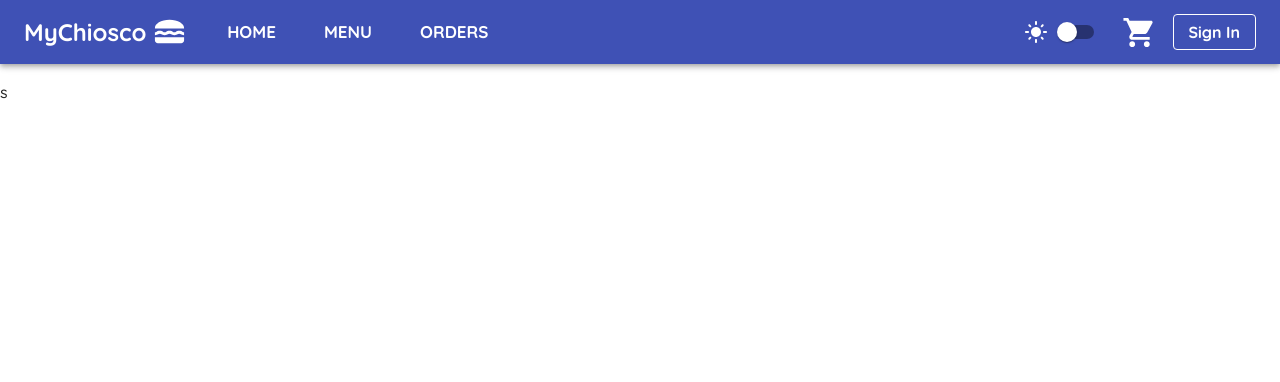
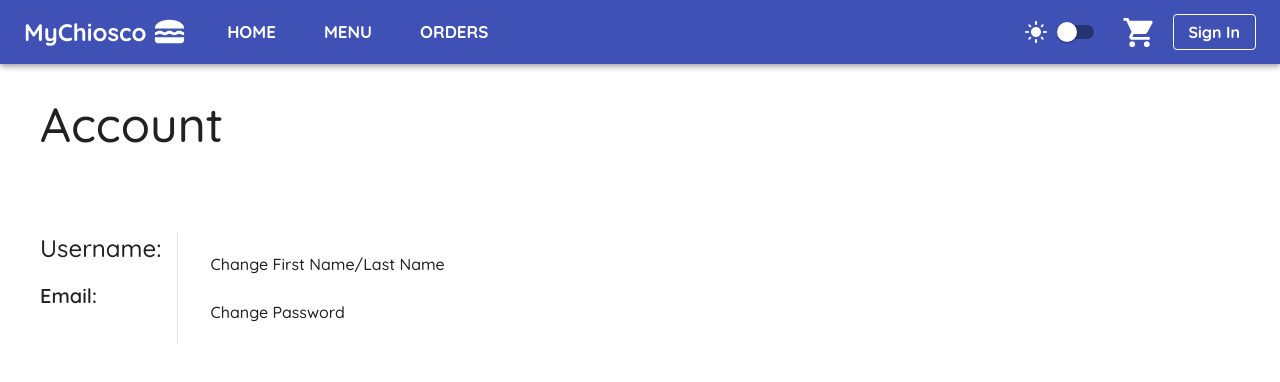
Before and after one commit to Usnebd/GameShelf, a React (Vite) app: page /account in a window 1280 px wide. Shown: the top 382 px of the page. Built offline with nearby package versions, Linux system fonts and the light colour scheme; no server answers; the database is empty.

Commit message:
added Account page

```diff
--- a/src/components/Account.tsx
+++ b/src/components/Account.tsx
@@ -1,5 +1,200 @@
+import { useContext, useState } from "react";
+import {
+  Box,
+  Divider,
+  List,
+  ListItemButton,
+  ListItemText,
+  Stack,
+  Typography,
+  useMediaQuery,
+  useTheme,
+  TextField,
+  Button,
+} from "@mui/material";
+import { UserContext } from "../App";
+import { updatePassword, updateProfile } from "firebase/auth";
+import { auth } from "./firebase";
+import { useSnackbar } from "notistack";
+
 function Account() {
-  return <div>s</div>;
+  const theme = useTheme();
+  const isSmScreen = useMediaQuery(theme.breakpoints.up("sm"));
+  const isMdScreen = useMediaQuery(theme.breakpoints.up("md"));
+  const { enqueueSnackbar } = useSnackbar();
+  const { user } = useContext(UserContext);
+  const [changeName, setChangeName] = useState(false);
+  const [changePassword, setChangePassword] = useState(false);
+  const [newFirstName, setNewFirstName] = useState("");
+  const [newLastName, setNewLastName] = useState("");
+  const [newPassword, setNewPassword] = useState("");
+  const [firstNameError, setFirstNameError] = useState(false);
+  const [lastNameError, setLastNameError] = useState(false);
+  const [passwordError, setPasswordError] = useState(false);
+  const [modifiedProfile, setModifiedProfile] = useState("");
+
+  const handleSaveChanges = () => {
+    if (auth.currentUser) {
+      if (changePassword) {
+        if (newPassword.length >= 6) {
+          setPasswordError(false);
+          updatePassword(auth.currentUser, newPassword)
+            .then(() => {
+              enqueueSnackbar("Password Updated", { variant: "success" });
+            })
+            .catch(() => {
+              enqueueSnackbar("Error", { variant: "error" });
+            });
+        } else {
+          setPasswordError(true);
+        }
+      } else {
+        if (newFirstName.length == 0) {
+          setFirstNameError(true);
+        } else {
+          setFirstNameError(false);
+        }
+        if (newLastName.length == 0) {
+          setLastNameError(true);
+        } else {
+          setLastNameError(false);
+        }
+        if (newFirstName.length > 0 && newLastName.length > 0) {
+          updateProfile(auth.currentUser, {
+            displayName: newFirstName.concat("." + newLastName),
+          })
+            .then(() => {
+              setModifiedProfile(newFirstName.concat("." + newLastName));
+              enqueueSnackbar("Profile Updated", { variant: "success" });
+            })
+            .catch(() => {
+              enqueueSnackbar("Error", { variant: "error" });
+            });
+        }
+      }
+    }
+  };
+
+  return (
+    <Box
+      mx={isSmScreen ? 5 : 5}
+      mb={5}
+      textAlign={isSmScreen ? "start" : "center"}
+    >
+      <Stack
+        mt={4}
+        direction={isSmScreen ? "row" : "column"}
+        spacing={3}
+        justifyContent="space-between"
+        alignItems="center"
+        sx={{ display: { xs: "none", sm: "flex" } }}
+      >
+        <Typography variant="h3" sx={{ display: { xs: "none", sm: "block" } }}>
+          Account
+        </Typography>
+        {/* Aggiungi eventuali altri elementi nella barra superiore */}
+      </Stack>
+      <Stack
+        direction={isSmScreen ? "row" : "column"}
+        mt={isSmScreen ? 10 : 5}
+        mx={isSmScreen ? 0 : 5}
+        spacing={2}
+      >
+        {/* Informazioni sull'utente */}
+        <Stack direction={"column"} spacing={2}>
+          <Typography variant="h5" mt={2}>
+            Username:{" "}
+            {modifiedProfile !== "" ? modifiedProfile : user?.displayName}
+          </Typography>
+          <Typography variant="h6">Email: {user?.email}</Typography>
+        </Stack>
+
+        {/* Altri elementi, ad esempio: */}
+        <Divider orientation="vertical" flexItem sx={{ mx: 3 }} />
+
+        {/* Lista delle opzioni/account */}
+        <List sx={{ mt: isMdScreen ? 0 : 5 }}>
+          <ListItemButton
+            sx={{ borderRadius: 1 }}
+            onClick={() => {
+              setChangePassword(false);
+              setChangeName(true);
+            }}
+          >
+            <ListItemText primary="Change First Name/Last Name" />
+          </ListItemButton>
+          <ListItemButton
+            sx={{ borderRadius: 1 }}
+            onClick={() => {
+              setChangePassword(true);
+              setChangeName(false);
+            }}
+          >
+            <ListItemText primary="Change Password" />
+          </ListItemButton>
+          {/* Aggiungi altre opzioni in base alle necessità */}
+        </List>
+      </Stack>
+      <Box width={isSmScreen ? "50%" : "100%"}>
+        {/* Form per il cambio del nome utente */}
+        {changeName && (
+          <Box mt={2}>
+            <TextField
+              label="New First Name"
+              variant="outlined"
+              fullWidth
+              value={newFirstName}
+              error={firstNameError}
+              helperText={firstNameError ? "Empty" : false}
+              onChange={(e) => setNewFirstName(e.target.value)}
+            />
+            <TextField
+              label="New Last Name"
+              variant="outlined"
+              fullWidth
+              value={newLastName}
+              error={lastNameError}
+              helperText={lastNameError ? "Empty" : false}
+              onChange={(e) => setNewLastName(e.target.value)}
+              sx={{ mt: 2 }}
+            />
+            <Button
+              variant="contained"
+              color="primary"
+              onClick={handleSaveChanges}
+              sx={{ mt: 2 }}
+            >
+              Save Changes
+            </Button>
+          </Box>
+        )}
+
+        {/* Form per il cambio della password */}
+        {changePassword && (
+          <Box mt={2}>
+            <TextField
+              label="New Password"
+              variant="outlined"
+              type="password"
+              fullWidth
+              value={newPassword}
+              error={passwordError}
+              helperText={passwordError ? "At least 6 characters" : false}
+              onChange={(e) => setNewPassword(e.target.value)}
+            />
+            <Button
+              variant="contained"
+              color="primary"
+              onClick={handleSaveChanges}
+              sx={{ mt: 2 }}
+            >
+              Save Changes
+            </Button>
+          </Box>
+        )}
+      </Box>
+    </Box>
+  );
 }
 
 export default Account;
--- a/src/components/Checkout.tsx
+++ b/src/components/Checkout.tsx
@@ -180,7 +180,7 @@ function Checkout() {
             }}
           >
             <Typography variant="h6" fontWeight={"bold"} flex={1} flexGrow={1}>
-              Delete Order
+              Delete
             </Typography>
             <DeleteIcon fontSize="large" />
           </Button>
--- a/src/components/Orders.tsx
+++ b/src/components/Orders.tsx
@@ -190,9 +190,11 @@ function Orders() {
                                 justifyContent="space-between"
                               >
                                 <Typography>• {prodotto.nome}</Typography>
-                                <Typography>
-                                  Quantity: {prodotto.quantità}
-                                </Typography>
+                                <Box display={"flex"} flexDirection={"row"}>
+                                  <Typography>
+                                    Quantity: {prodotto.quantità}
+                                  </Typography>
+                                </Box>
                               </Box>
                             )
                           )}
--- a/src/components/PasswordReset.tsx
+++ b/src/components/PasswordReset.tsx
@@ -3,10 +3,12 @@ import { auth } from "./firebase";
 import { Container, Typography, TextField, Button, Box } from "@mui/material";
 import { useNavigate } from "react-router-dom";
 import { useState } from "react";
+import { useSnackbar } from "notistack";
 
 function PasswordReset() {
   const [email, setEmail] = useState("");
   const [emailSent, setEmailSent] = useState(false);
+  const { enqueueSnackbar } = useSnackbar();
   const [error, setError] = useState(false);
   const navigate = useNavigate();
   const isValidEmail = (email: string) => {
@@ -22,6 +24,7 @@ function PasswordReset() {
         await sendPasswordResetEmail(auth, email);
         setError(false);
         setEmailSent(true);
+        enqueueSnackbar("Email Sent", { variant: "success" });
       } catch (error) {
         setEmailSent(false);
       }
--- a/src/components/SignUp.tsx
+++ b/src/components/SignUp.tsx
@@ -27,8 +27,8 @@ export default function SignUp() {
   const [lastName, setLastName] = useState("");
   const [firstNameError, setFirstNameError] = useState(false);
   const [lastNameError, setLastNameError] = useState(false);
+  const [passwordError, setPasswordError] = useState(false);
   const [showPassword, setShowPassword] = useState(false);
-  const [passwordError, setPasswordError] = useState(false);
   const [emailError, setEmailError] = useState(false);
 
   const handleClickShowPassword = () => {
```
